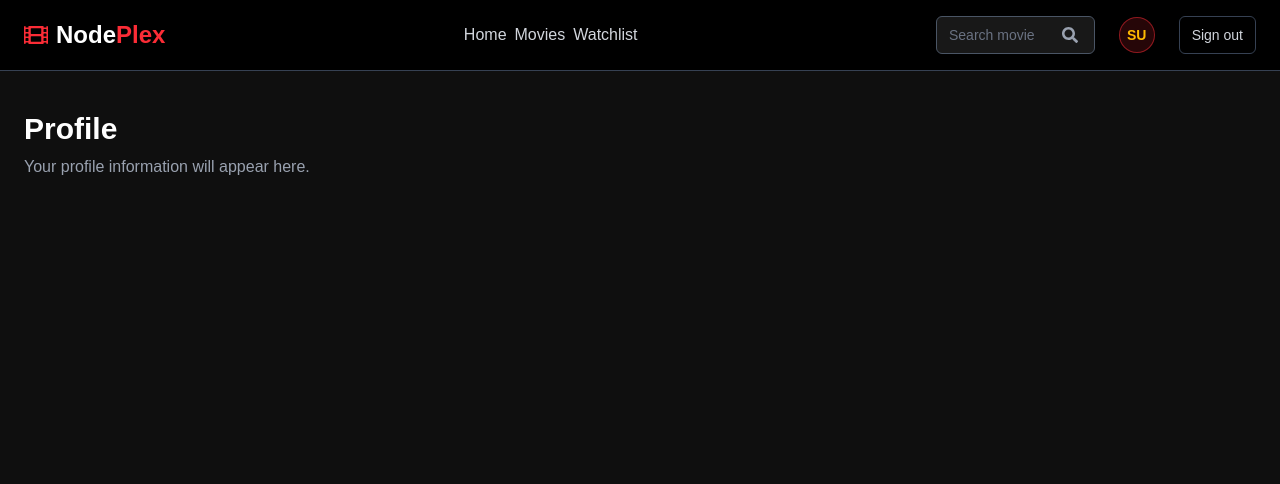
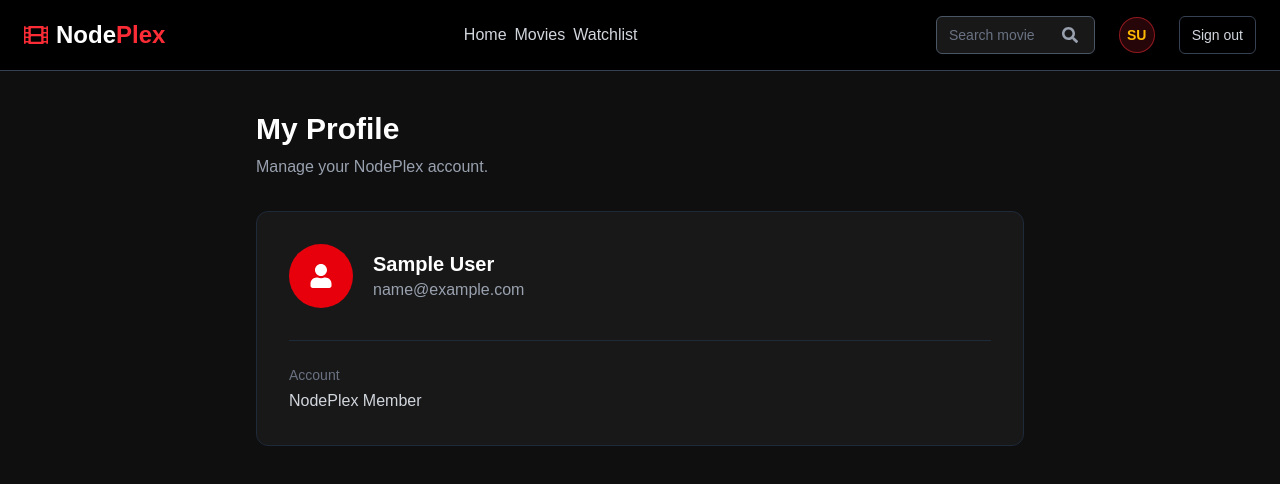
Before and after one commit to azizulhakim31/nodePlex, a React (Vite) app in the folder frontend/: page /profile in a window 1280 px wide. Shown: the top 484 px of the page. Built offline with nearby package versions, Linux system fonts and the light colour scheme; sample sign-in values are in the browser's storage.

Commit message:
update profile & watchlist link

```diff
--- a/frontend/src/components/common/Navbar.jsx
+++ b/frontend/src/components/common/Navbar.jsx
@@ -36,11 +36,13 @@
                         Movies
                     </NavLink>
 
-                    <NavLink
-                        to="/watchlist"
-                        className={navLinkClass}>
-                        Watchlist
-                    </NavLink>
+                    {user && (
+                        <NavLink
+                            to="/watchlist"
+                            className={navLinkClass}>
+                            Watchlist
+                        </NavLink>
+                    )}
                 </div>
 
                 <div className="order-3 flex w-full min-w-0 items-center gap-3 sm:order-3 sm:w-64 sm:gap-6 md:w-80">
--- a/frontend/src/pages/Profile.jsx
+++ b/frontend/src/pages/Profile.jsx
@@ -1,13 +1,56 @@
+import { FaUser } from 'react-icons/fa'
+import { useAuth } from '../context/AuthContext'
 
 const Profile = () => {
+    const { user } = useAuth()
+
     return (
         <div className="px-6 py-10">
-            <h1 className="text-3xl font-bold">Profile</h1>
-            <p className="mt-2 text-gray-400">
-                Your profile information will appear here.
-            </p>
+            <div className="mx-auto max-w-3xl">
+
+                <div className="mb-8">
+                    <h1 className="text-3xl font-bold">
+                        My Profile
+                    </h1>
+
+                    <p className="mt-2 text-gray-400">
+                        Manage your NodePlex account.
+                    </p>
+                </div>
+
+                <div className="rounded-xl border border-gray-800 bg-[#181818] p-8">
+
+                    <div className="mb-8 flex items-center gap-5">
+                        <div className="flex h-16 w-16 items-center justify-center rounded-full bg-red-600">
+                            <FaUser className="text-2xl" />
+                        </div>
+
+                        <div>
+                            <h2 className="text-xl font-bold">
+                                {user?.name}
+                            </h2>
+
+                            <p className="text-gray-400">
+                                {user?.email}
+                            </p>
+                        </div>
+                    </div>
+
+                    <div className="border-t border-gray-800 pt-6">
+                        <p className="text-sm text-gray-500">
+                            Account
+                        </p>
+
+                        <p className="mt-1 text-gray-300">
+                            NodePlex Member
+                        </p>
+                    </div>
+
+                </div>
+
+            </div>
         </div>
-    );
-};
+    )
+}
 
-export default Profile;
+export default Profile
```
